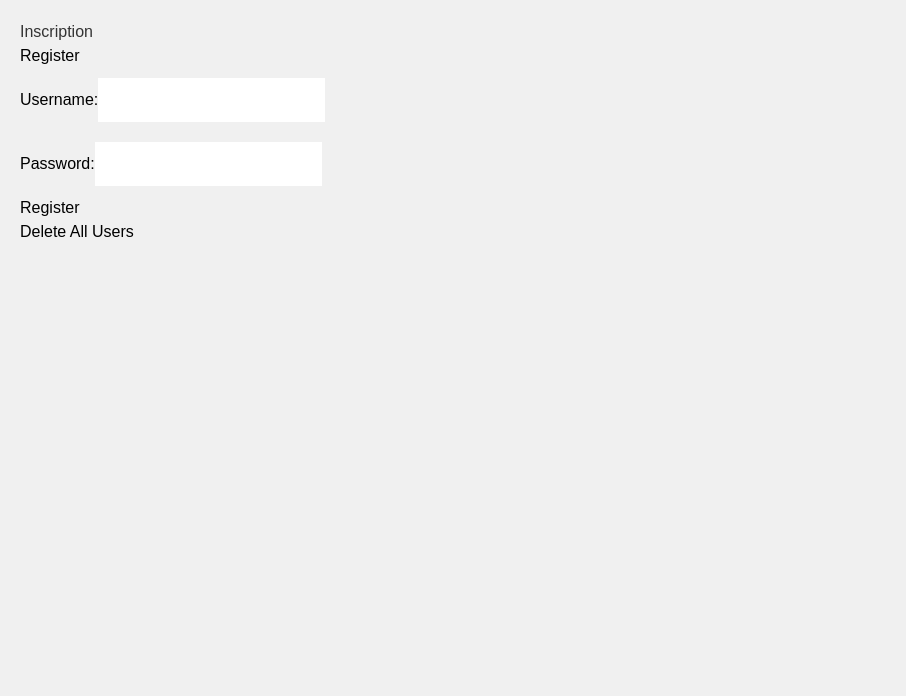
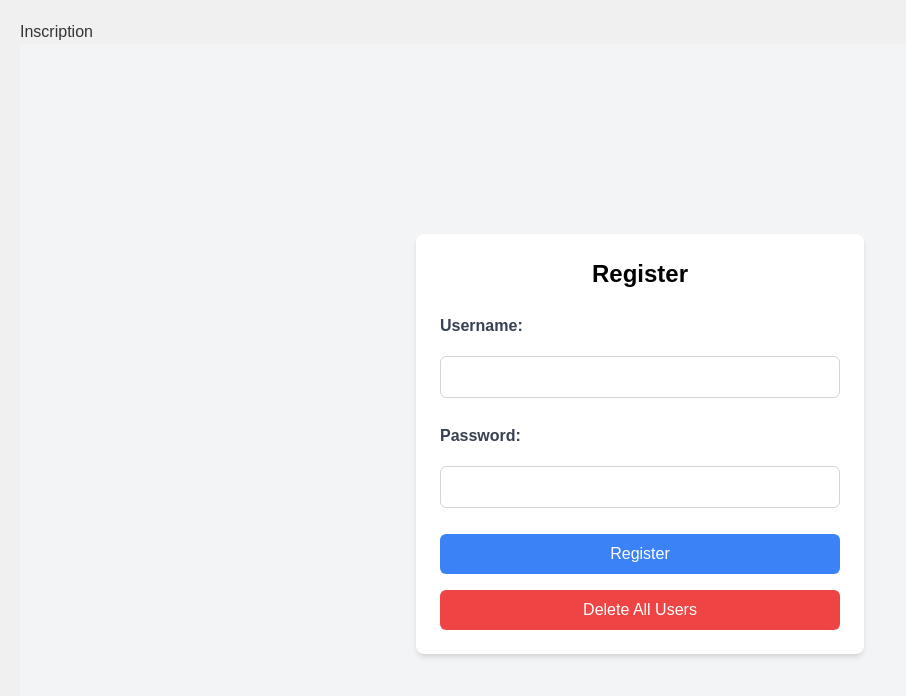
Before and after one commit to DebroyeAntoine/fiesta, a React (Create React App) app in the folder frontend/: page /register in a window 1280 px wide. Shown: the top 696 px of the page, without its empty margins (0-906 px from the left). Built offline with nearby package versions, Linux system fonts and the light colour scheme.

Commit message:
front: rework authform style to use Tailwind

```diff
--- a/frontend/src/components/AuthForm.tsx
+++ b/frontend/src/components/AuthForm.tsx
@@ -33,31 +33,47 @@ const AuthForm: React.FC<AuthFormProps> = ({ onSubmit, onDeleteUsers, isRegister
     };
 
     return (
-        <div>
-            <h2>{isRegister ? "Register" : "Login"}</h2>
+      <div className="flex items-center justify-center min-h-screen bg-gray-100">
+        <div className="w-full max-w-md bg-white rounded-lg shadow-md p-6">
+          <h2 className="text-2xl font-bold text-center mb-6">{isRegister ? "Register" : "Login"}</h2>
           <form onSubmit={handleSubmit}>
-                <div>
-                    <label>Username:</label>
+            <div className="mb-4">
+              <label className="block text-gray-700 font-bold mb-2">Username:</label>
               <input
                 type="text"
                 value={username}
                 onChange={(e) => setUsername(e.target.value)}
+                className="w-full px-3 py-2 border border-gray-300 rounded-md"
+                required
               />
             </div>
-                <div>
-                    <label>Password:</label>
+            <div className="mb-4">
+              <label className="block text-gray-700 font-bold mb-2">Password:</label>
               <input
                 type="password"
                 value={password}
                 onChange={(e) => setPassword(e.target.value)}
+                className="w-full px-3 py-2 border border-gray-300 rounded-md"
+                required
               />
             </div>
-                <button type="submit">{isRegister ? "Register" : "Login"}</button>
+            <button
+              type="submit"
+              className="w-full bg-blue-500 text-white py-2 px-4 rounded-md hover:bg-blue-600 transition duration-200"
+            >
+              {isRegister ? "Register" : "Login"}
+            </button>
           </form>
           {onDeleteUsers && (
-                <button onClick={handleDeleteUsers}>Delete All Users</button>
+            <button
+              onClick={handleDeleteUsers}
+              className="mt-4 w-full bg-red-500 text-white py-2 px-4 rounded-md hover:bg-red-600 transition duration-200"
+            >
+              Delete All Users
+            </button>
           )}
-            {message && <p>{message}</p>}
+          {message && <p className="mt-4 text-center text-red-500">{message}</p>}
+        </div>
       </div>
     );
 };
```
Lines whose indentation alone changed are shown as unchanged.
